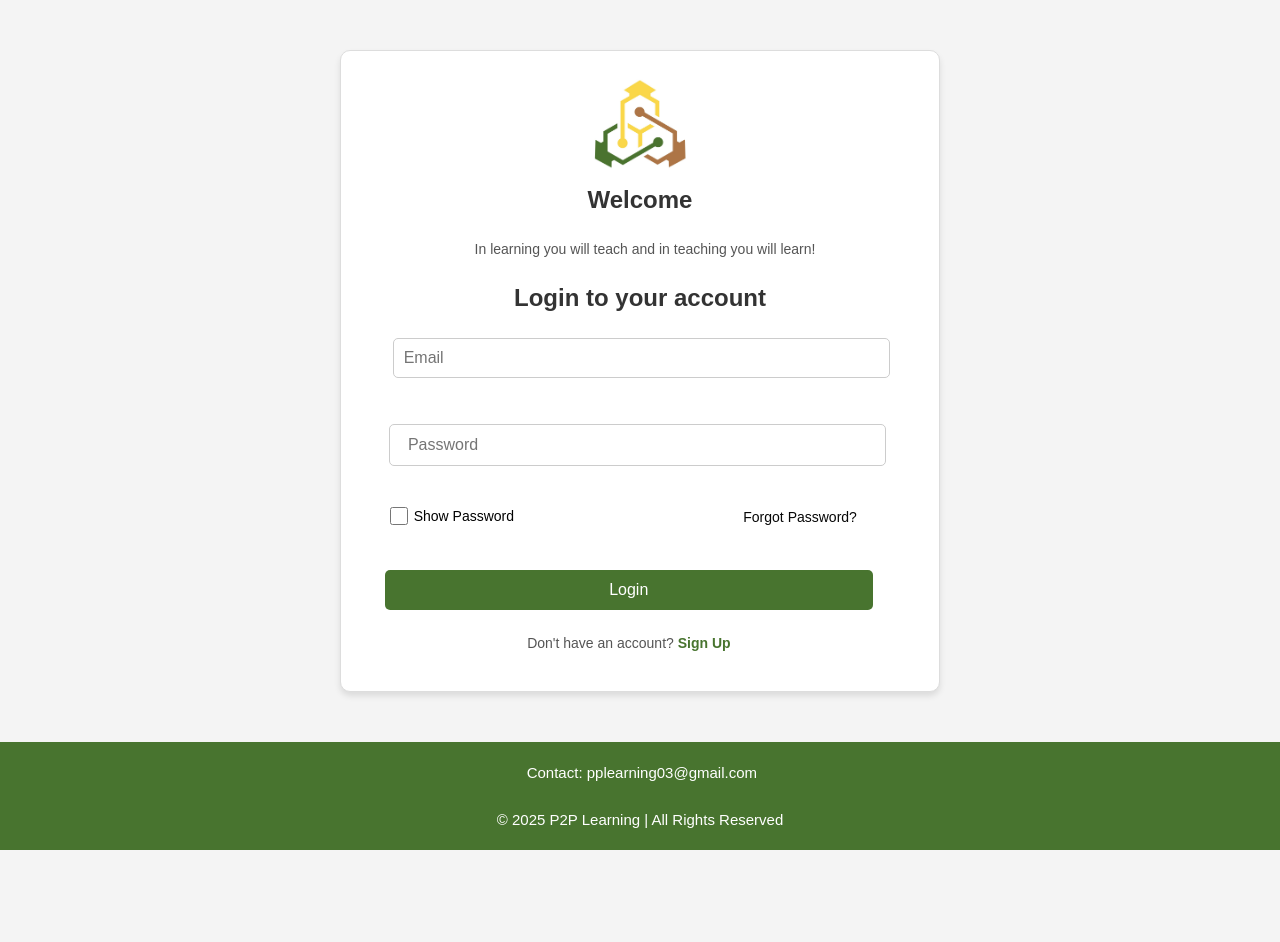
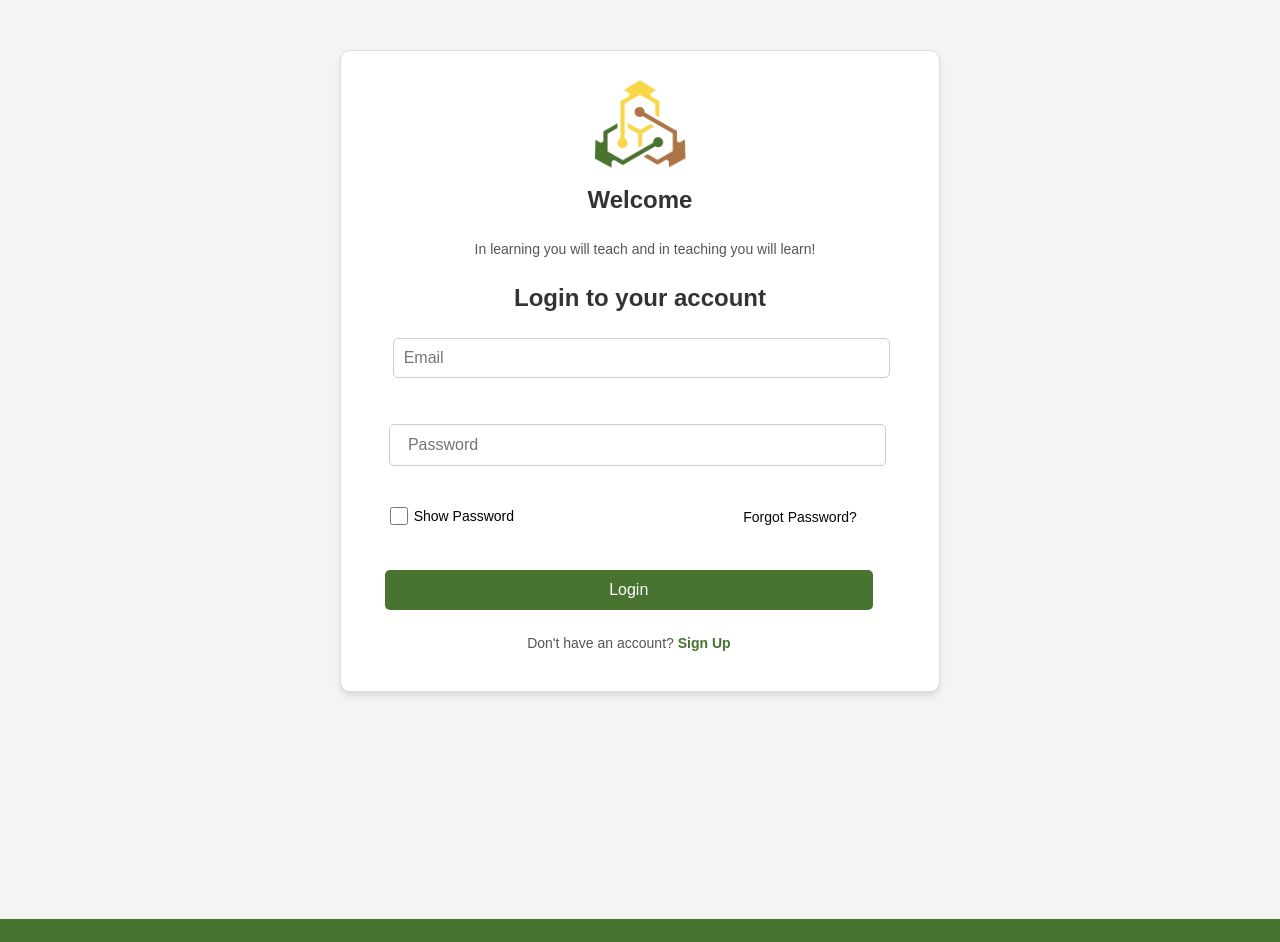
Before and after one commit to Tayyaba-Iram/P2P-Learning, a React (Vite) app in the folder frontend/: page /login in a window 1280 px wide. Shown: the top 942 px of the page. Before the commit the page ends 850 px from the top, so only its background shows below. Built offline with nearby package versions, Linux system fonts and the light colour scheme.

Commit message:
Updated Footer

```diff
--- a/frontend/src/Footer.css
+++ b/frontend/src/Footer.css
@@ -6,9 +6,8 @@
   flex-direction: column;
   align-items: center;
   justify-content: center;
-  margin-top: auto; /* This pushes footer to the bottom */
-  margin-bottom: auto;
-  min-height: -100vh;
+ margin-top: 6cm;
+
 }
 
 
```
Also changed, not shown: 1 other file (tests, documents, lock files or other folders).
